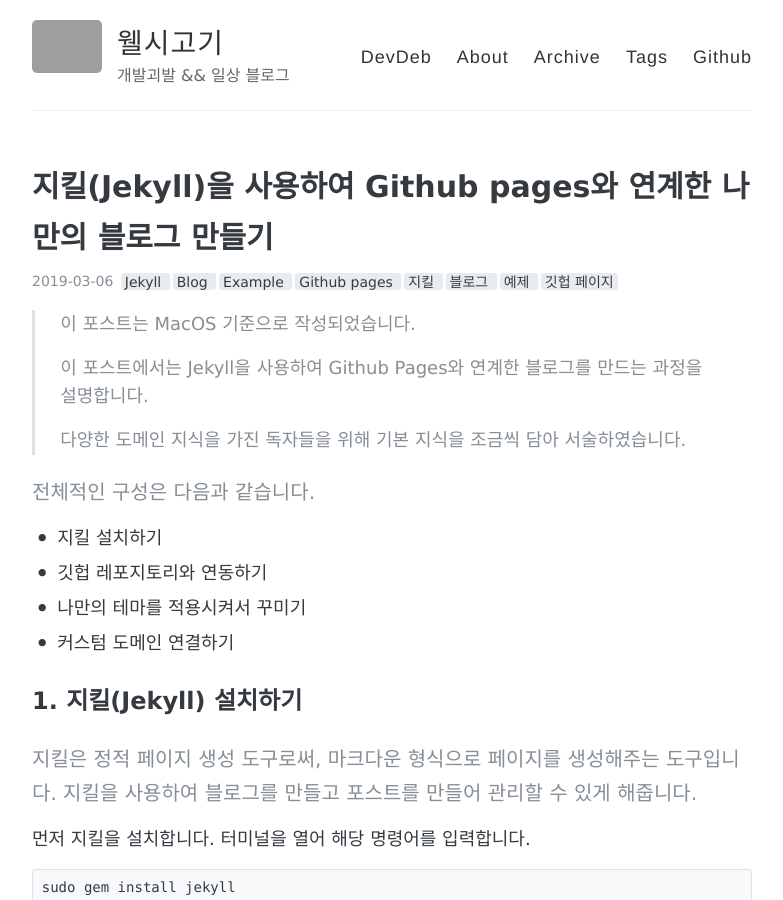
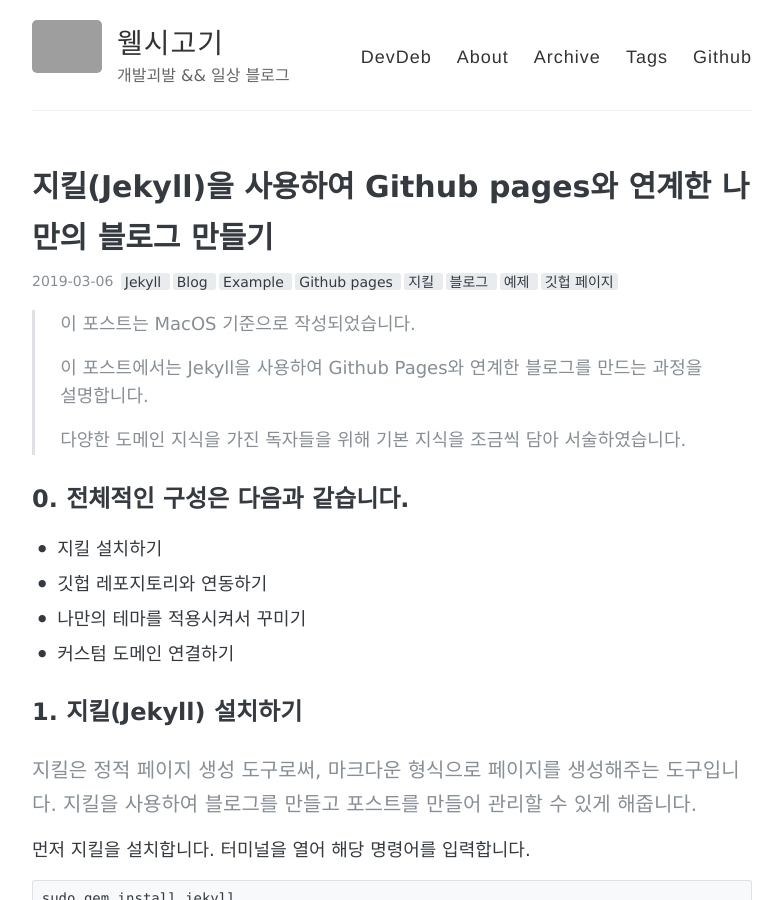
Before and after one commit to Leeheejin/leeheejin.github.io, a Jekyll site: the page built from _posts/2019-03-06-jekyll-blog-example-githubpages.md, in a window 1280 px wide and 900 px high. Shown: the whole window, without its empty margins (248-1031 px from the left). Built offline with Jekyll 4.4.1, drawn with Linux system fonts in a browser that asks for light colours; grey boxes are pictures that could not be loaded.

Commit message:
update detail

```diff
--- a/_posts/2019-03-06-jekyll-blog-example-githubpages.md
+++ b/_posts/2019-03-06-jekyll-blog-example-githubpages.md
@@ -11,7 +11,7 @@ comments: true
 >
 > 다양한 도메인 지식을 가진 독자들을 위해 기본 지식을 조금씩 담아 서술하였습니다.
 
-#### 전체적인 구성은 다음과 같습니다.
+## 0. 전체적인 구성은 다음과 같습니다.
 * 지킬 설치하기
 * 깃헙 레포지토리와 연동하기
 * 나만의 테마를 적용시켜서 꾸미기
```
Also changed, not shown: _posts/2019-06-14-Kakaotalk-Bot.md (+1 -1 lines).
